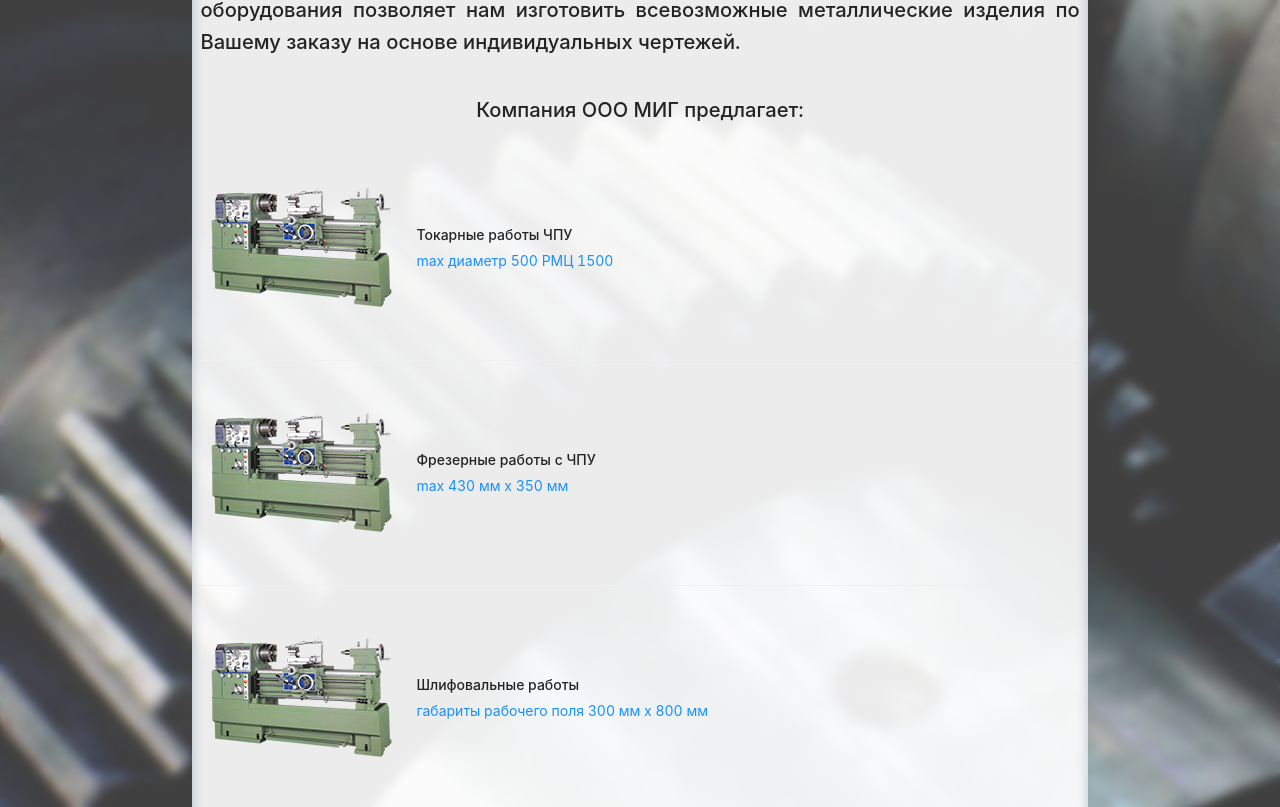
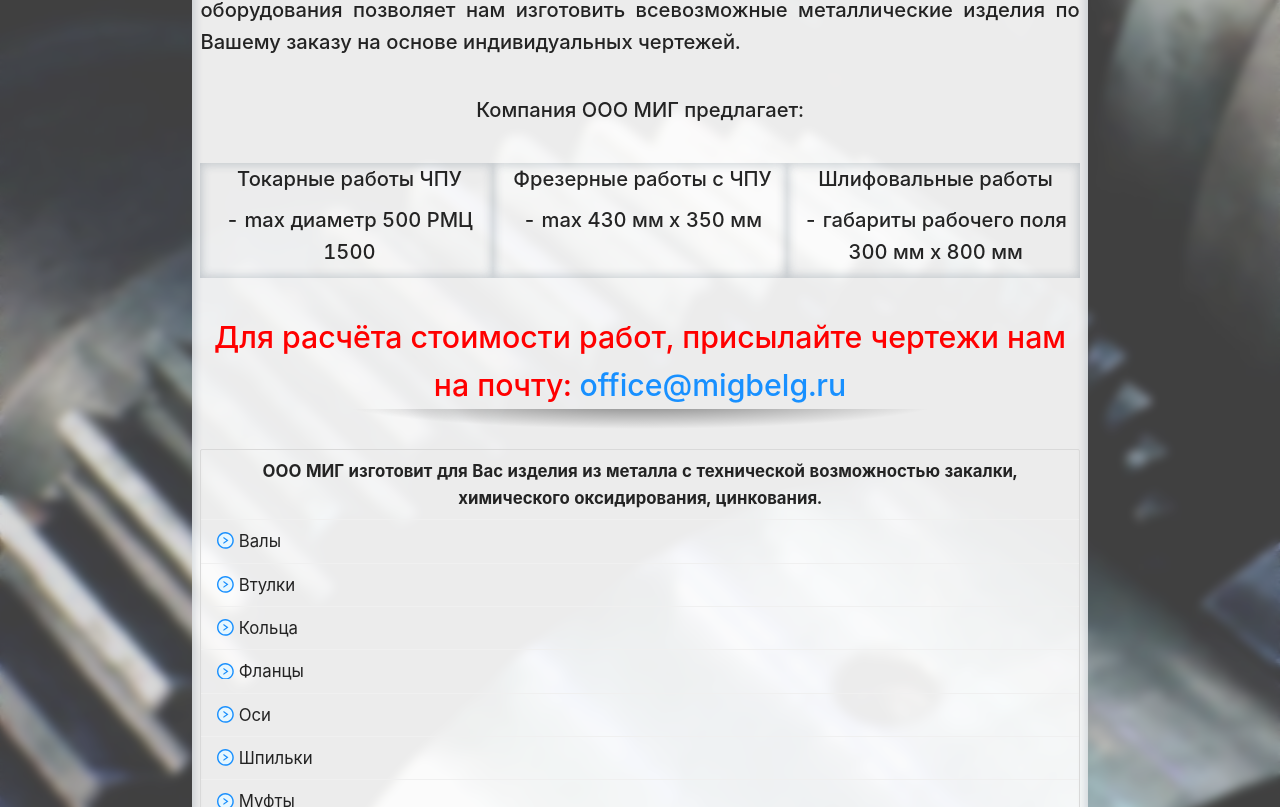
Before and after one commit to Aytcavdep/mig, a React (Create React App) app: page / in a window 1280 px wide. Shown: the part 533-1340 px from the top of the page. Built offline with nearby package versions, Linux system fonts and the light colour scheme; the HTML template or start-up script is replaced by a standard one.

Commit message:
delete foto from carousel, added email homepage

```diff
--- a/src/components/Layout.css
+++ b/src/components/Layout.css
@@ -61,20 +61,8 @@
   border-bottom: #5271ff solid;
   box-shadow: 0 0 7px #fff, 0 0 10px #fff, 0 0 21px #fff, 0 0 42px #5271ff,
     0 0 82px #5271ff, 0 0 92px #5271ff, 0 0 102px #5271ff, 0 0 151px #5271ff;
-  animation: pulsate 0.11s ease-in-out infinite alternate;
 }
 
-@keyframes pulsate {
-  100% {
-    box-shadow: 0 0 4px #fff, 0 0 11px #fff, 0 0 19px #fff, 0 0 40px #5271ff,
-      0 0 80px #5271ff, 0 0 90px #5271ff, 0 0 100px #5271ff, 0 0 150px #5271ff;
-  }
-
-  0% {
-    box-shadow: 0 0 4px #fff, 0 0 10px #fff, 0 0 18px #fff, 0 0 38px #5271ff,
-      0 0 73px #5271ff, 0 0 80px #5271ff, 0 0 94px #5271ff, 0 0 140px #5271ff;
-  }
-}
 .nav:after {
   background-color: #fff;
   display: block;
--- a/src/components/Layout.jsx
+++ b/src/components/Layout.jsx
@@ -1,17 +1,17 @@
-import { NavLink, Outlet, Link } from "react-router-dom";
+import { NavLink, Outlet, Link } from 'react-router-dom';
 import {
   ContactsTwoTone,
   HomeTwoTone,
   FlagTwoTone,
   ToolTwoTone,
-  PhoneOutlined
-} from "@ant-design/icons";
-import React from "react";
-import Footer from "./Footer";
-import "./Layout.css";
-import CarouselImg from "./Carousel";
+  PhoneOutlined,
+} from '@ant-design/icons';
+import React from 'react';
+import Footer from './Footer';
+import './Layout.css';
+import CarouselImg from './Carousel';
 
-const setActive = ({ isActive }) => (isActive ? "active-nav" : "nav");
+const setActive = ({ isActive }) => (isActive ? 'active-nav' : 'nav');
 
 const Layout = () => {
   return (
@@ -30,18 +30,18 @@
           <div className="messager">
             <a
               title="Отправить Email"
-              href="mailto:admin@migbelg.ru?subject=Расчёт изготовления детали(from:migbelg.ru)"
+              href="mailto:office@migbelg.ru?subject=Расчёт изготовления детали(from:migbelg.ru)"
             >
-              <img src={require("./img/email.webp")} alt="Email" />
+              <img src={require('./img/email.webp')} alt="Email" />
             </a>
             <a title="WhatsApp" href="whatsapp://send?phone=+79102274758">
-              <img src={require("./img/whatsapp.png")} alt="WhatsApp" />
+              <img src={require('./img/whatsapp.png')} alt="WhatsApp" />
             </a>
             <a title="Viber" href="viber://chat?number=%2B79102274758">
-              <img src={require("./img/viber.png")} alt="Viber" />
+              <img src={require('./img/viber.png')} alt="Viber" />
             </a>
             <Link to="/contacts" title="Отправить сообщение">
-              <img src={require("./img/Letter.png")} alt="Letter" />
+              <img src={require('./img/Letter.png')} alt="Letter" />
             </Link>
             {/* <a title="Telegram" href="tg://resolve?domain=santech31"><img src="img/telegram.png" alt="Telegram"></a> */}
             {/* <a title="instagram" href="http://instagram.com/_u/santech31/"><img src="img/instagram.png" alt="instagram"></a>
--- a/src/pages/Homepage.css
+++ b/src/pages/Homepage.css
@@ -26,3 +26,74 @@
   text-align: center;
   font-size: 1.5em;
 }
+
+.job {
+  display: grid;
+  grid-template-columns: repeat(3, 1fr);
+  row-gap: 5px;
+  margin-top: var(--margin-size);
+  margin-bottom: var(--margin-size);
+}
+
+.job > div {
+  padding-left: 5px;
+  -webkit-box-shadow: 0px 0px 10px 2px rgba(34, 60, 80, 0.2) inset;
+  -moz-box-shadow: 0px 0px 10px 2px rgba(34, 60, 80, 0.2) inset;
+  box-shadow: 0px 0px 10px 2px rgba(34, 60, 80, 0.2) inset;
+}
+
+.job > div > h1,
+.job > div > h2 {
+  text-align: center;
+}
+
+@media screen and (min-width: 321px) and (max-width: 480px) {
+  .job {
+    display: grid;
+    grid-template-columns: none;
+    column-gap: 5px;
+  }
+
+  .job > div > h1,
+  .job > div > h2 {
+    text-align: left;
+  }
+}
+
+.main > h1 {
+  font-size: 150%;
+  color: red;
+  text-align: center;
+  margin-bottom: 0;
+}
+
+.main > h1 > a:hover {
+  color: red;
+}
+
+hr {
+  height: 20px;
+  margin: 20px auto;
+  margin-top: 0;
+  width: 70%;
+  background-image: radial-gradient(
+    farthest-side at 50% -50%,
+    rgba(0, 0, 0, 0.5),
+    rgba(0, 0, 0, 0)
+  );
+  position: relative;
+  border: none;
+}
+hr:before {
+  height: 1px;
+  position: absolute;
+  top: -1px;
+  left: 0;
+  right: 0;
+  background-image: linear-gradient(
+    90deg,
+    rgba(0, 0, 0, 0),
+    rgba(0, 0, 0, 0.75) 50%,
+    rgba(0, 0, 0, 0)
+  );
+}
--- a/src/pages/Homepage.jsx
+++ b/src/pages/Homepage.jsx
@@ -1,45 +1,45 @@
-import React from "react";
-import { List } from "antd";
-import { RightCircleTwoTone, CompassTwoTone } from "@ant-design/icons";
-import "antd/dist/antd.css";
-import "./Homepage.css";
+import React from 'react';
+import { List } from 'antd';
+import { RightCircleTwoTone, CompassTwoTone } from '@ant-design/icons';
+import 'antd/dist/antd.css';
+import './Homepage.css';
 
 const data = [
   {
-    title: "Токарные работы ЧПУ",
-    description: "max диаметр 500 РМЦ 1500",
-    img: require("./services/img/lathe.png"),
+    title: 'Токарные работы ЧПУ',
+    description: 'max диаметр 500 РМЦ 1500',
+    img: require('./services/img/lathe.png'),
   },
   {
-    title: "Фрезерные работы с ЧПУ",
-    description: "max 430 мм х 350 мм",
-    img: require("./services/img/lathe.png"),
+    title: 'Фрезерные работы с ЧПУ',
+    description: 'max 430 мм х 350 мм',
+    img: require('./services/img/lathe.png'),
   },
   {
-    title: "Шлифовальные работы",
-    description: "габариты рабочего поля 300 мм х 800 мм",
-    img: require("./services/img/lathe.png"),
+    title: 'Шлифовальные работы',
+    description: 'габариты рабочего поля 300 мм х 800 мм',
+    img: require('./services/img/lathe.png'),
   },
 ];
 
 const dataDetail = [
-  " Валы",
-  " Втулки",
-  " Кольца",
-  " Фланцы",
-  " Оси",
-  " Шпильки",
-  " Муфты",
-  " Штуцера",
-  " Винты",
-  " Фитинги",
-  " Гайки",
-  " Колеса",
-  " Переходники",
-  " Корпуса",
-  " Отводы",
-  " Анкера",
-  " Стаканы",
+  ' Валы',
+  ' Втулки',
+  ' Кольца',
+  ' Фланцы',
+  ' Оси',
+  ' Шпильки',
+  ' Муфты',
+  ' Штуцера',
+  ' Винты',
+  ' Фитинги',
+  ' Гайки',
+  ' Колеса',
+  ' Переходники',
+  ' Корпуса',
+  ' Отводы',
+  ' Анкера',
+  ' Стаканы',
 ];
 
 const Homepage = () => {
@@ -55,7 +55,33 @@
         </h1>
 
         <h2>Компания ООО МИГ предлагает:</h2>
-        <List
+        <div className="job">
+          <div className="job1">
+            <h1>Токарные работы ЧПУ</h1>
+            <h2>- max диаметр 500 РМЦ 1500</h2>
+          </div>
+          <div className="job2">
+            <h1>Фрезерные работы с ЧПУ</h1>
+            <h2>- max 430 мм х 350 мм</h2>
+          </div>
+          <div className="job3">
+            <h1>Шлифовальные работы</h1>
+            <h2>- габариты рабочего поля 300 мм х 800 мм</h2>
+          </div>
+        </div>
+        <div className="main">
+          <h1>
+            Для расчёта стоимости работ, присылайте чертежи нам на почту:{' '}
+            <a
+              title="Отправить Email"
+              href="mailto:office@migbelg.ru?subject=Расчёт изготовления детали(from:migbelg.ru)"
+            >
+              office@migbelg.ru
+            </a>
+          </h1>
+          <hr />
+        </div>
+        {/* <List
           itemLayout="horizontal"
           dataSource={data}
           renderItem={(item) => (
@@ -67,12 +93,12 @@
               />
             </List.Item>
           )}
-        />
+        /> */}
 
         <List
           size="small"
           header={
-            <div style={{ textAlign: "center" }}>
+            <div style={{ textAlign: 'center' }}>
               <strong>
                 ООО МИГ изготовит для Вас изделия из металла с технической
                 возможностью закалки, химического оксидирования, цинкования.
```
Also changed, not shown: src/pages/services/joblist.js (+16 -16 lines).
